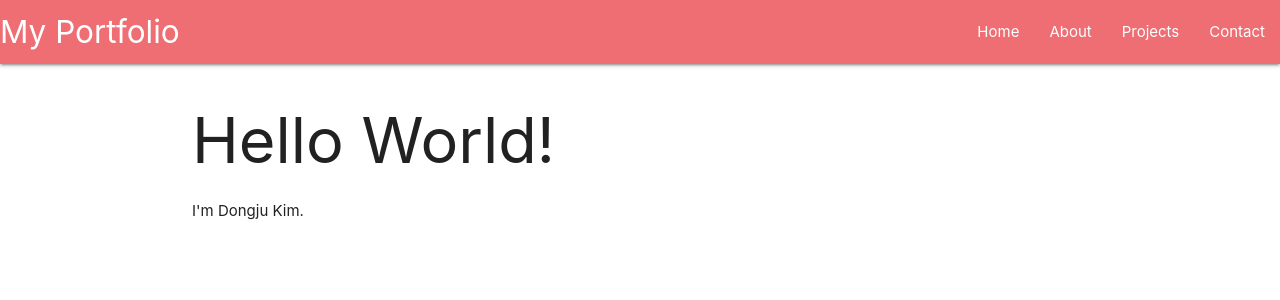
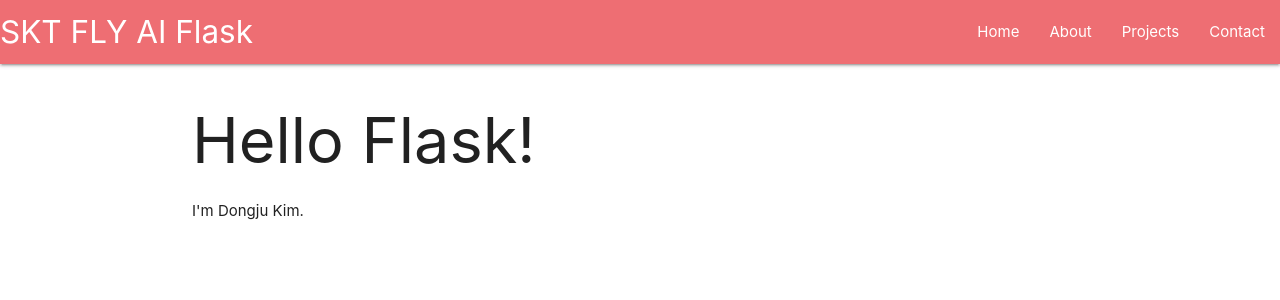
Before and after one commit to gggg8657/flaskapp, a Flask app: page / in a window 1280 px wide. Shown: the top 300 px of the page. Run offline with Flask 3, Linux system fonts and the light colour scheme.

Commit message:
title changed

```diff
--- a/templates/base.html
+++ b/templates/base.html
@@ -13,7 +13,7 @@
 <body>
     <nav>
         <div class="nav-wrapper">
-            <a href="/" class="brand-logo">My Portfolio</a>
+            <a href="/" class="brand-logo">SKT FLY AI Flask</a>
             <a href="#" data-target="mobile-demo" class="sidenav-trigger"><i class="material-icons">menu</i></a>
             <ul id="nav-mobile" class="right hide-on-med-and-down">
                 <li><a href="/">Home</a></li>
--- a/templates/index.html
+++ b/templates/index.html
@@ -3,6 +3,6 @@
 {% block title %}Home{% endblock %}
 
 {% block content %}
-    <h1>Hello World!</h1>
+    <h1>Hello Flask!</h1>
     <p>I'm Dongju Kim.</p>
 {% endblock %}
```
